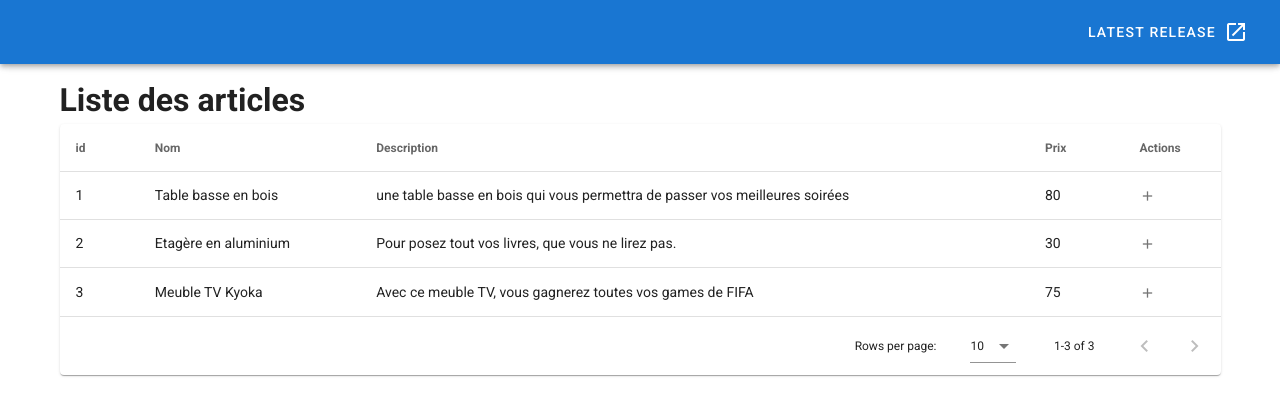
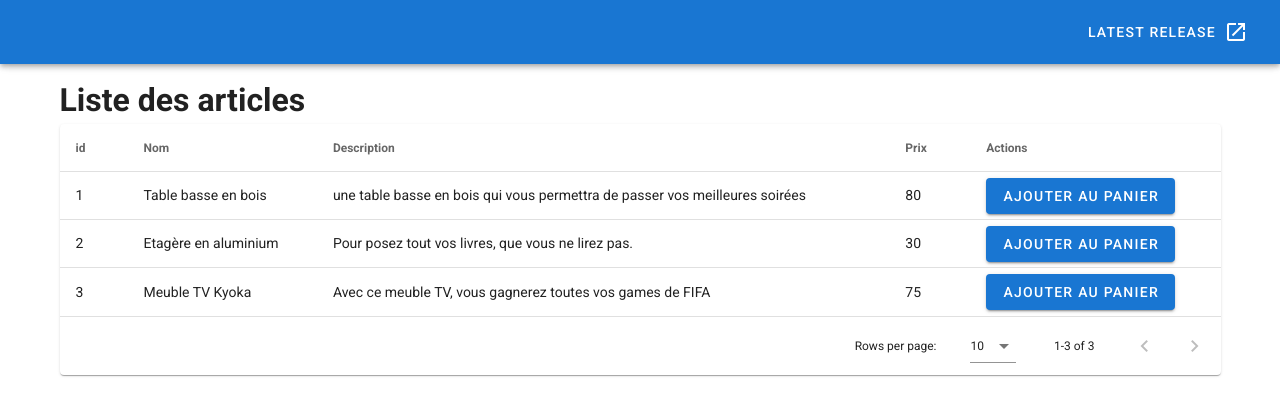
Before and after one commit to YoMarguerite/VueJsLocalShop, a Vue app: page /#/ in a window 1280 px wide. Shown: the top 416 px of the page. Built offline with nearby package versions, Linux system fonts and the light colour scheme.

Commit message:
button look better like this :)

```diff
--- a/src/components/Article.vue
+++ b/src/components/Article.vue
@@ -9,14 +9,12 @@
       :search="search"
       :custom-filter="filterOnlyCapsText"
     >
-       <template v-slot:item.actions="{ item }">
-      <v-icon
-        small
-        class="mr-2"
-        @click="addItem(item)"
-      >
-        mdi-plus
-      </v-icon>
+    <template v-slot:item.actions="{ item }">
+      <v-btn
+      color="primary"
+      @click="addItem(item)">
+      Ajouter au panier
+      </v-btn>
     </template>
     <template v-slot:no-data>
       <v-btn
```
